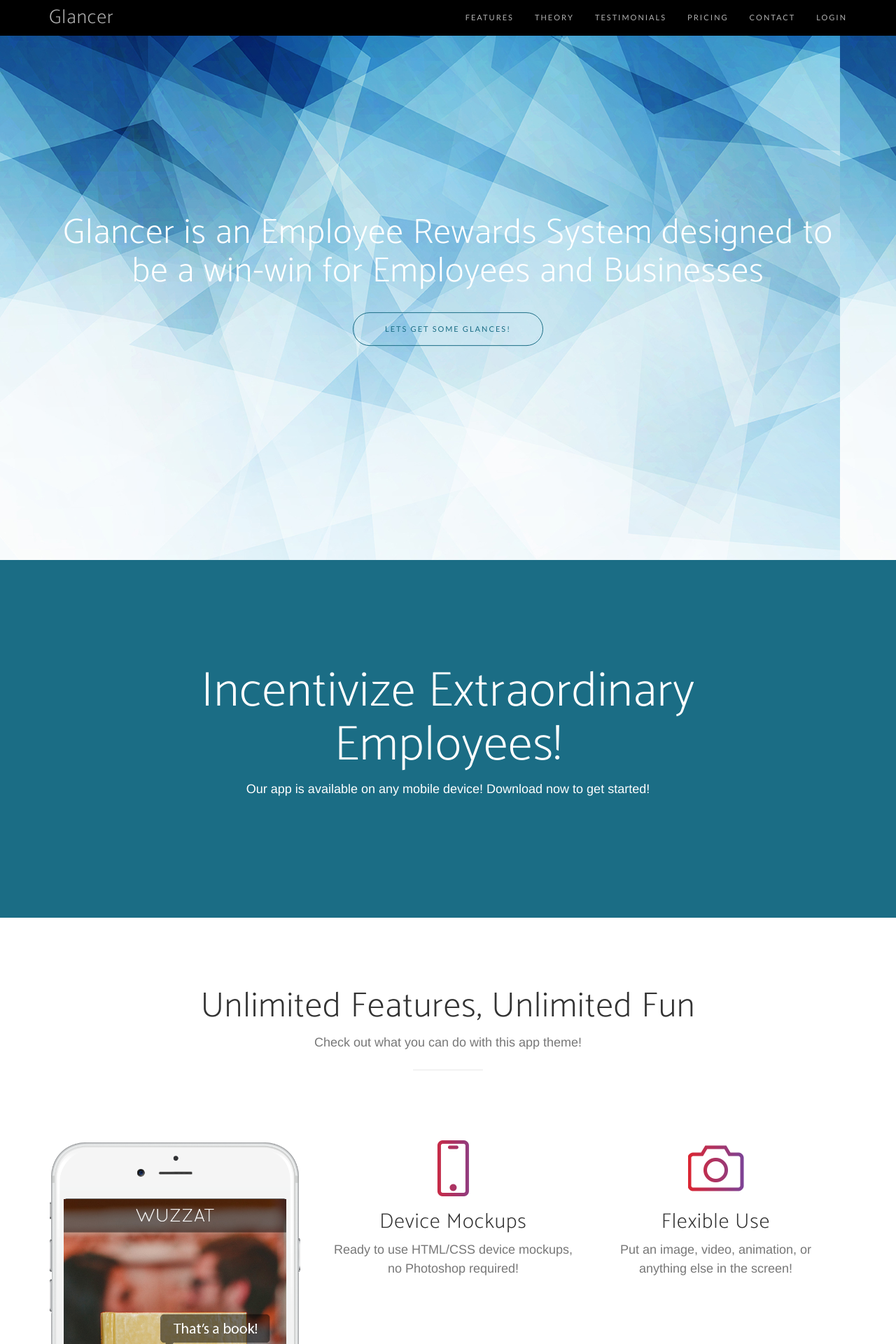
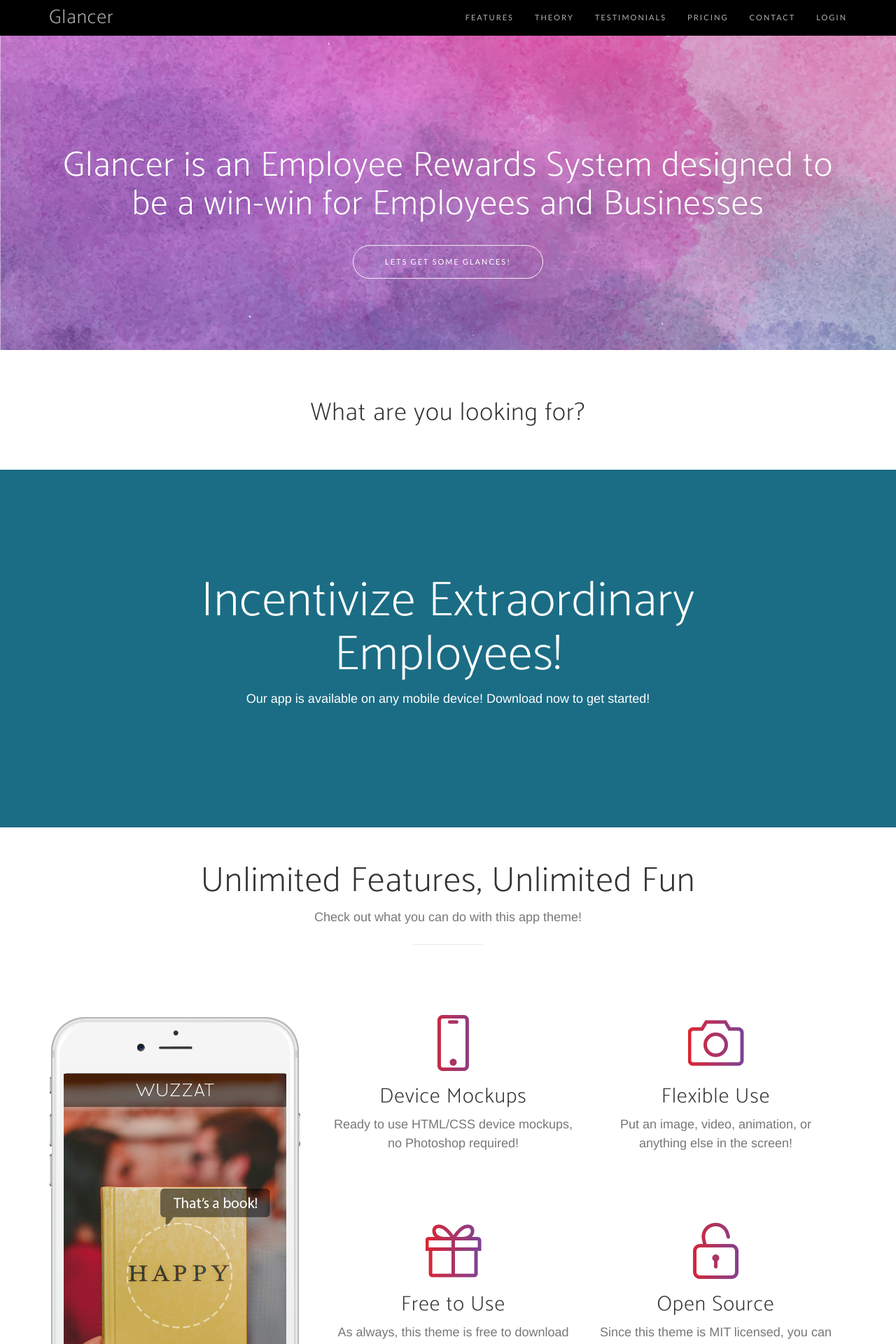
Before and after one commit to NicFindlay/Rewards, a Django app: page / in a window 1280 px wide. Shown: the top 1920 px of the page at 70% size. Run offline with Django 3.2, Linux system fonts and the light colour scheme; some libraries are stand-ins or nearby versions; some web fonts are replaced.

Commit message:
New Background and previous days local commits pushed

```diff
--- a/Glancer/static/Glancer/css/custom.css
+++ b/Glancer/static/Glancer/css/custom.css
@@ -2,7 +2,7 @@
     font-size: 28px;
 }
 .navbar{
-    background-color: black;
+    background-color: #000;
 }
 
 .features{
@@ -13,6 +13,15 @@
     background: #1b6d85;
 }
 
+section{
+    padding: 50px 0;
+}
+
+#main-button{
+    color: #fff;
+    border-color: #f9f2f4;
+}
+
 
 .btn{
     border-color: #1b6d85;
@@ -21,3 +30,11 @@
 .btn:hover{
     background-color: #1b6d85;
 }
+
+header{
+    min-height: 500px !important;
+    height: 500px !important;
+}
+header .header-content .header-content-inner{
+    top: 38% !important;
+}
--- a/Glancer/templates/Glancer/index.html
+++ b/Glancer/templates/Glancer/index.html
@@ -9,13 +9,32 @@
                     <div class="header-content">
                         <div class="header-content-inner">
                             <h1>Glancer is an Employee Rewards System designed to be a win-win for Employees and Businesses</h1>
-                            <a href="/login/" class="btn btn-outline btn-xl page-scroll">Lets get some Glances!</a>
+                            <a href="/login/" id="main-button" class="btn btn-outline btn-xl page-scroll">Lets get some Glances!</a>
                         </div>
                     </div>
                 </div>
             </div>
         </div>
     </header>
+
+    <section id="features" class="features">
+        <div class="container">
+
+
+                <h1 style="text-align: center">What are you looking for?</h1>
+
+                <div class="col-sm-6">
+
+
+                </div>
+
+                <div class="col-sm-6">
+
+
+                </div>
+
+        </div>
+</section>
 
     <section id="download" class="download bg-primary text-center">
         <div class="container">
```
Also changed, not shown: Glancer/static/Glancer/img/bg-pattern.png, db.sqlite3.
